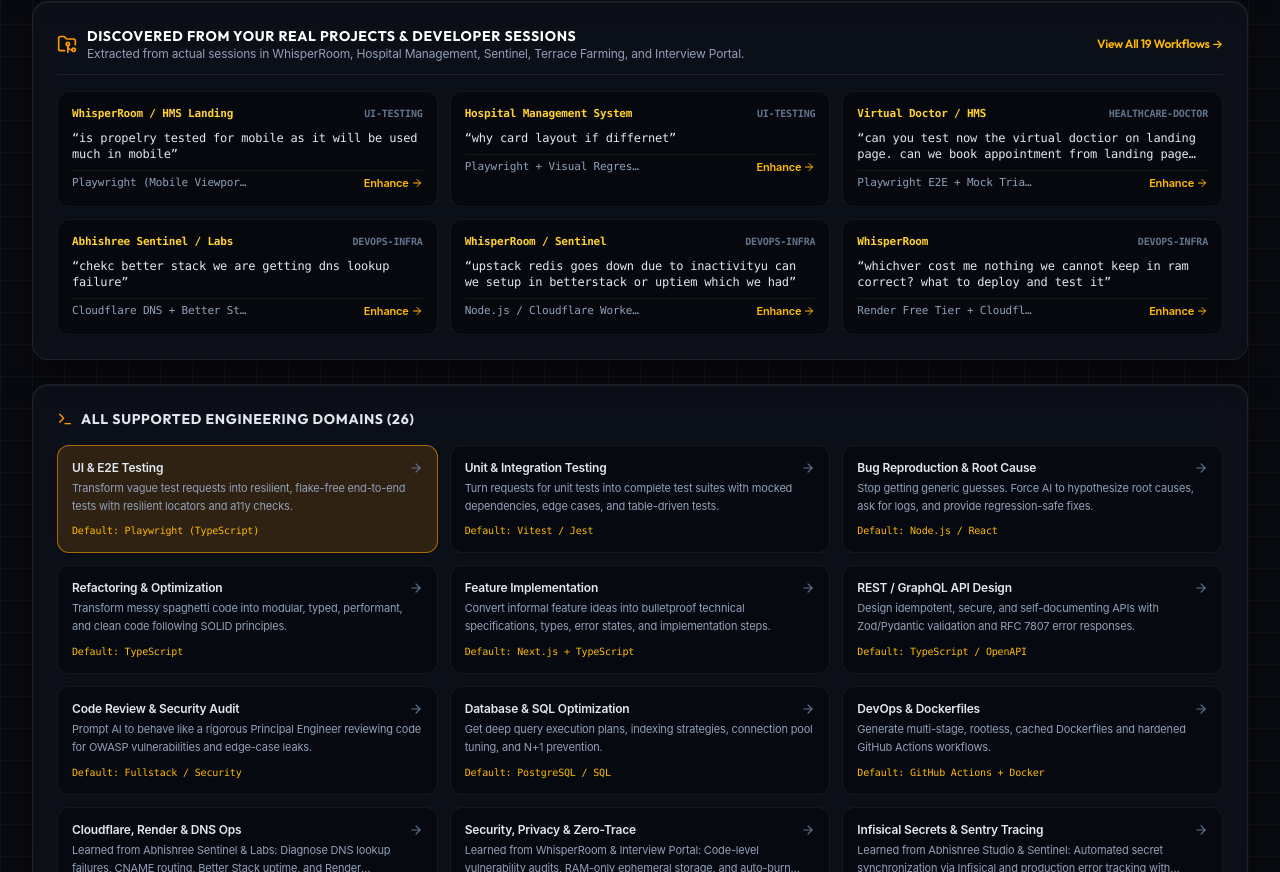
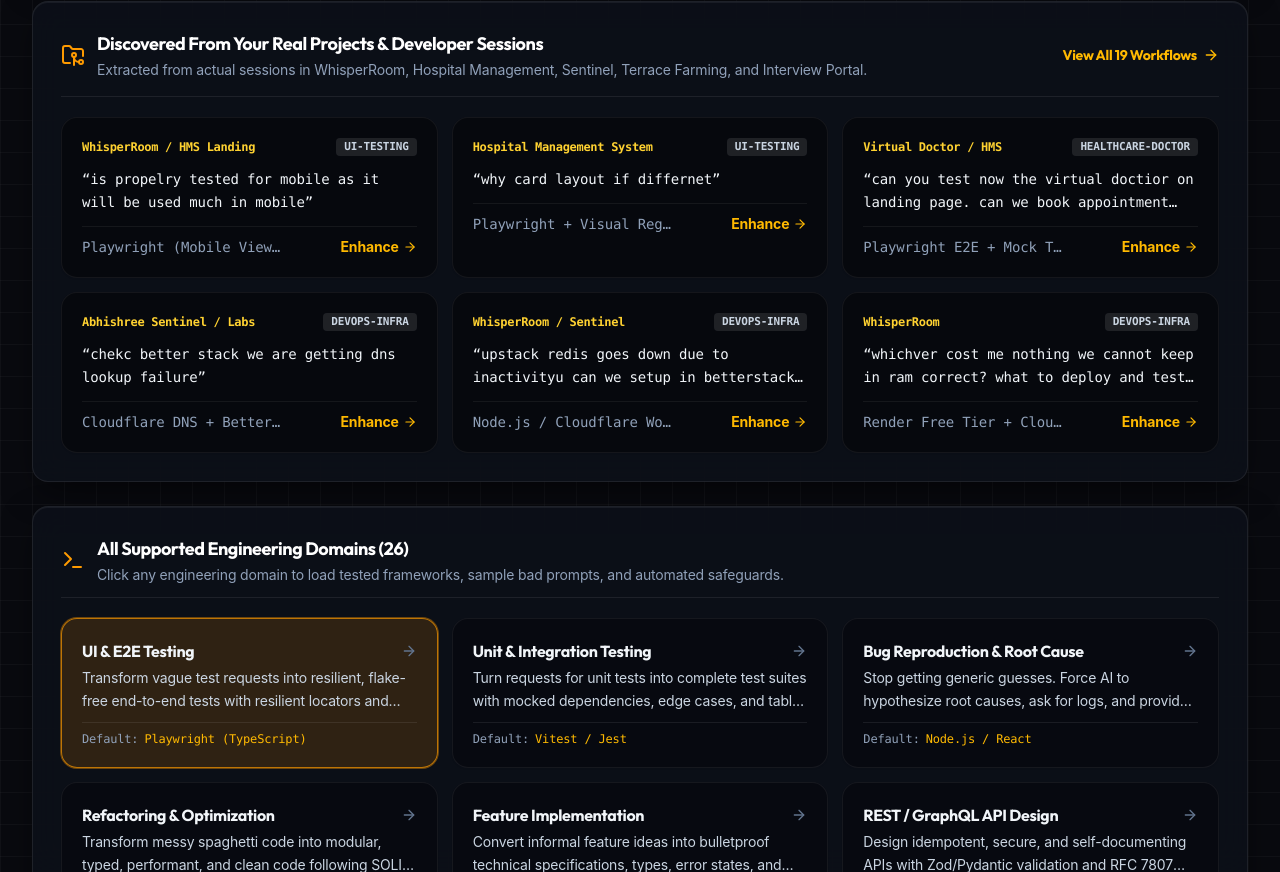
Before and after one commit to abhishreelabs/prompt-maker, a React (Vite) app: page / in a window 1280 px wide. Shown: the part 1928-2800 px from the top of the page. Built offline with nearby package versions, Linux system fonts and the light colour scheme.

Commit message:
style: bump typography and card sizing across bottom sections, domain cards, and modals

```diff
--- a/src/App.tsx
+++ b/src/App.tsx
@@ -371,50 +371,51 @@ export function App() {
         )}
 
         {/* Showcase: Learned from Your Real Workspace Sessions */}
-        <div className="craft-chassis rounded-2xl p-6 space-y-4 shadow-xl border border-slate-200 dark:border-white/[0.08]">
-          <div className="flex flex-col sm:flex-row sm:items-center justify-between gap-2 pb-3 border-b border-slate-200 dark:border-white/[0.08]">
-            <div className="flex items-center space-x-2.5">
-              <FolderGit2 className="w-5 h-5 text-amber-500" />
+        <div className="craft-chassis rounded-2xl p-6 sm:p-7 space-y-5 shadow-xl border border-slate-200 dark:border-white/[0.08]">
+          <div className="flex flex-col sm:flex-row sm:items-center justify-between gap-3 pb-4 border-b border-slate-200 dark:border-white/[0.08]">
+            <div className="flex items-center space-x-3">
+              <FolderGit2 className="w-6 h-6 text-amber-500 shrink-0" />
               <div>
-                <h3 className="font-outfit text-sm font-bold text-slate-900 dark:text-white uppercase tracking-wider">
+                <h3 className="font-outfit text-base sm:text-lg font-bold text-slate-900 dark:text-white tracking-tight">
                   Discovered From Your Real Projects & Developer Sessions
                 </h3>
-                <p className="text-xs text-slate-600 dark:text-slate-400 font-sans">
+                <p className="text-xs sm:text-sm text-slate-600 dark:text-slate-400 font-sans mt-0.5">
                   Extracted from actual sessions in WhisperRoom, Hospital Management, Sentinel, Terrace Farming, and Interview Portal.
                 </p>
               </div>
             </div>
             <button
               onClick={() => setIsLearnedOpen(true)}
-              className="text-xs font-outfit text-amber-600 dark:text-amber-400 hover:text-amber-500 flex items-center space-x-1 font-semibold self-start sm:self-auto cursor-pointer"
+              className="text-xs sm:text-sm font-outfit text-amber-600 dark:text-amber-400 hover:text-amber-500 flex items-center space-x-1.5 font-bold self-start sm:self-auto cursor-pointer group"
             >
-              <span>View All {LEARNED_USER_PROMPTS.length} Workflows &rarr;</span>
+              <span>View All {LEARNED_USER_PROMPTS.length} Workflows</span>
+              <ArrowRight className="w-4 h-4 group-hover:translate-x-0.5 transition-transform" />
             </button>
           </div>
 
-          <div className="grid grid-cols-1 md:grid-cols-2 lg:grid-cols-3 gap-3">
+          <div className="grid grid-cols-1 md:grid-cols-2 lg:grid-cols-3 gap-3.5">
             {LEARNED_USER_PROMPTS.slice(0, 6).map(item => (
               <div
                 key={item.id}
                 onClick={() => handleSelectLearnedPrompt(item)}
-                className="p-3.5 rounded-xl bg-slate-50 dark:bg-black/40 border border-slate-200 dark:border-white/[0.06] hover:border-amber-500/50 hover:bg-white dark:hover:bg-black/60 transition-all cursor-pointer space-y-2 group"
+                className="p-4 sm:p-5 rounded-2xl bg-slate-50 dark:bg-black/40 border border-slate-200 dark:border-white/[0.06] hover:border-amber-500/60 hover:bg-white dark:hover:bg-black/60 transition-all cursor-pointer space-y-3 group shadow-xs"
               >
-                <div className="flex items-center justify-between text-[11px]">
-                  <span className="font-semibold text-amber-700 dark:text-amber-300 font-mono">
+                <div className="flex items-center justify-between gap-2 text-xs">
+                  <span className="font-bold text-amber-700 dark:text-amber-300 font-mono tracking-tight truncate">
                     {item.project}
                   </span>
-                  <span className="text-slate-500 text-[10px] uppercase font-bold font-mono">
+                  <span className="text-slate-700 dark:text-slate-300 text-[11px] uppercase font-bold font-mono px-2 py-0.5 rounded bg-slate-200/80 dark:bg-white/10 shrink-0">
                     {item.category}
                   </span>
                 </div>
-                <div className="text-xs text-slate-800 dark:text-slate-200 font-mono line-clamp-2">
+                <div className="text-xs sm:text-sm text-slate-900 dark:text-slate-100 font-mono line-clamp-2 leading-relaxed">
                   &ldquo;{item.rawUserPrompt}&rdquo;
                 </div>
-                <div className="flex items-center justify-between text-[11px] pt-1 border-t border-slate-200 dark:border-white/[0.06] text-slate-500 dark:text-slate-400">
-                  <span className="truncate max-w-[180px] font-mono">{item.targetStack}</span>
-                  <span className="text-amber-600 dark:text-amber-400 font-semibold group-hover:translate-x-0.5 transition-transform flex items-center space-x-0.5">
+                <div className="flex items-center justify-between text-xs sm:text-sm pt-2.5 border-t border-slate-200 dark:border-white/[0.06] text-slate-600 dark:text-slate-400 gap-2">
+                  <span className="truncate max-w-[200px] font-mono">{item.targetStack}</span>
+                  <span className="text-amber-600 dark:text-amber-400 font-bold group-hover:translate-x-1 transition-transform flex items-center space-x-1 shrink-0">
                     <span>Enhance</span>
-                    <ArrowRight className="w-3 h-3" />
+                    <ArrowRight className="w-3.5 h-3.5" />
                   </span>
                 </div>
               </div>
@@ -423,14 +424,21 @@ export function App() {
         </div>
 
         {/* Developer Use Case Directory / Cheat-sheet */}
-        <div className="craft-chassis rounded-2xl p-6 space-y-4 border border-slate-200 dark:border-white/[0.08]">
-          <div className="flex items-center space-x-2">
-            <Terminal className="w-4 h-4 text-amber-500" />
-            <h3 className="font-outfit text-sm font-bold text-slate-900 dark:text-slate-200 uppercase tracking-wider">
-              All Supported Engineering Domains ({USE_CASES.length})
-            </h3>
+        <div className="craft-chassis rounded-2xl p-6 sm:p-7 space-y-5 border border-slate-200 dark:border-white/[0.08]">
+          <div className="flex items-center justify-between pb-3 border-b border-slate-200 dark:border-white/[0.08]">
+            <div className="flex items-center space-x-3">
+              <Terminal className="w-6 h-6 text-amber-500 shrink-0" />
+              <div>
+                <h3 className="font-outfit text-base sm:text-lg font-bold text-slate-900 dark:text-white tracking-tight">
+                  All Supported Engineering Domains ({USE_CASES.length})
+                </h3>
+                <p className="text-xs sm:text-sm text-slate-600 dark:text-slate-400 font-sans mt-0.5">
+                  Click any engineering domain to load tested frameworks, sample bad prompts, and automated safeguards.
+                </p>
+              </div>
+            </div>
           </div>
-          <div className="grid grid-cols-1 sm:grid-cols-2 lg:grid-cols-3 gap-3">
+          <div className="grid grid-cols-1 sm:grid-cols-2 lg:grid-cols-3 gap-3.5">
             {USE_CASES.map(uc => (
               <div
                 key={uc.id}
@@ -442,21 +450,22 @@ export function App() {
                   }
                   window.scrollTo({ top: 120, behavior: 'smooth' });
                 }}
-                className={`p-3.5 rounded-xl border transition-all cursor-pointer ${
+                className={`p-4 sm:p-5 rounded-2xl border transition-all cursor-pointer shadow-xs space-y-2.5 ${
                   uc.id === useCase
-                    ? 'bg-amber-50 dark:bg-amber-500/15 border-amber-500/60 text-slate-900 dark:text-white shadow-sm'
-                    : 'bg-slate-50 dark:bg-black/30 border-slate-200 dark:border-white/[0.06] text-slate-600 dark:text-slate-400 hover:border-slate-300 dark:hover:border-white/20 hover:text-slate-900 dark:hover:text-slate-200'
+                    ? 'bg-amber-50 dark:bg-amber-500/15 border-amber-500/70 text-slate-900 dark:text-white shadow-md ring-1 ring-amber-500/40'
+                    : 'bg-slate-50 dark:bg-black/30 border-slate-200 dark:border-white/[0.06] text-slate-600 dark:text-slate-400 hover:border-slate-300 dark:hover:border-white/20 hover:text-slate-900 dark:hover:text-slate-200 hover:bg-white dark:hover:bg-black/50'
                 }`}
               >
-                <div className="flex items-center justify-between text-xs font-semibold mb-1">
-                  <span className="text-slate-900 dark:text-slate-200 font-semibold">{uc.name}</span>
-                  <ArrowRight className="w-3.5 h-3.5 text-slate-400 dark:text-slate-500" />
+                <div className="flex items-center justify-between text-sm sm:text-base font-bold font-outfit mb-1">
+                  <span className="text-slate-900 dark:text-slate-100">{uc.name}</span>
+                  <ArrowRight className="w-4 h-4 text-slate-400 dark:text-slate-500 shrink-0" />
                 </div>
-                <p className="text-[11px] text-slate-600 dark:text-slate-400 line-clamp-2 leading-relaxed">
+                <p className="text-xs sm:text-sm text-slate-700 dark:text-slate-300 line-clamp-2 leading-relaxed font-sans">
                   {uc.description}
                 </p>
-                <div className="mt-2 text-[10px] text-amber-700 dark:text-amber-400 font-mono">
-                  Default: {uc.defaultFramework}
+                <div className="mt-2.5 pt-2 border-t border-slate-200/80 dark:border-white/[0.08] text-xs font-mono text-amber-700 dark:text-amber-400 flex items-center space-x-1.5 font-medium">
+                  <span className="text-slate-500 dark:text-slate-400 text-xs">Default:</span>
+                  <span className="truncate">{uc.defaultFramework}</span>
                 </div>
               </div>
             ))}
@@ -465,17 +474,17 @@ export function App() {
       </main>
 
       {/* Footer */}
-      <footer className="border-t border-slate-200 dark:border-slate-800/80 py-6 text-center text-xs text-slate-500">
-        <div className="max-w-7xl mx-auto px-4 flex flex-col sm:flex-row items-center justify-between gap-2">
-          <div>
-            <span className="font-semibold text-slate-700 dark:text-slate-400">Prompt Maker</span> &mdash; The Developer&apos;s Meta-Prompt Assistant
+      <footer className="border-t border-slate-200 dark:border-slate-800/80 py-7 text-center text-sm text-slate-600 dark:text-slate-400 font-sans">
+        <div className="max-w-7xl mx-auto px-4 flex flex-col sm:flex-row items-center justify-between gap-3">
+          <div className="text-xs sm:text-sm">
+            <span className="font-bold text-slate-800 dark:text-slate-200">Prompt Maker</span> &mdash; The Developer&apos;s Meta-Prompt Assistant
           </div>
-          <div className="flex items-center space-x-4 text-[11px]">
-            <span>Press <kbd className="px-1.5 py-0.5 bg-slate-200 dark:bg-slate-800 text-slate-800 dark:text-slate-300 rounded font-mono">⌘ + Enter</kbd> to transform</span>
+          <div className="flex items-center space-x-4 text-xs sm:text-sm">
+            <span>Press <kbd className="px-2 py-1 bg-slate-200 dark:bg-slate-800 text-slate-900 dark:text-slate-200 rounded font-mono text-xs font-bold shadow-xs">⌘ + Enter</kbd> to compile</span>
             <span>•</span>
             <button
               onClick={() => setIsSettingsOpen(true)}
-              className="text-indigo-600 dark:text-indigo-400 hover:underline"
+              className="text-indigo-600 dark:text-indigo-400 hover:underline font-semibold cursor-pointer"
             >
               Configure API Keys
             </button>
--- a/src/components/BadPromptInput.tsx
+++ b/src/components/BadPromptInput.tsx
@@ -146,7 +146,7 @@ export const BadPromptInput: React.FC<BadPromptInputProps> = ({
             <span>draft.prompt</span>
             <span className="w-1.5 h-1.5 rounded-full bg-amber-500 animate-pulse ml-1" />
           </div>
-          <span className="text-[11px] font-mono text-slate-500 hidden sm:inline">
+          <span className="text-xs font-mono text-slate-500 hidden sm:inline">
             Stage 1: Raw Input
           </span>
         </div>
@@ -302,7 +302,7 @@ export const BadPromptInput: React.FC<BadPromptInputProps> = ({
         {showConfig && (
           <div className="grid grid-cols-1 sm:grid-cols-3 gap-3 p-3 rounded-xl bg-slate-50 dark:bg-black/30 border border-slate-200 dark:border-white/[0.06] text-xs animate-in fade-in duration-150">
             <div>
-              <label className="block text-slate-600 dark:text-slate-400 font-mono text-[11px] mb-1">
+              <label className="block text-slate-700 dark:text-slate-300 font-mono text-xs font-semibold mb-1.5">
                 Target Framework:
               </label>
               <input
@@ -315,7 +315,7 @@ export const BadPromptInput: React.FC<BadPromptInputProps> = ({
             </div>
 
             <div>
-              <label className="block text-slate-600 dark:text-slate-400 font-mono text-[11px] mb-1">
+              <label className="block text-slate-700 dark:text-slate-300 font-mono text-xs font-semibold mb-1.5">
                 Model Dialect:
               </label>
               <select
@@ -332,7 +332,7 @@ export const BadPromptInput: React.FC<BadPromptInputProps> = ({
             </div>
 
             <div>
-              <label className="block text-slate-600 dark:text-slate-400 font-mono text-[11px] mb-1">
+              <label className="block text-slate-700 dark:text-slate-300 font-mono text-xs font-semibold mb-1.5">
                 Rigor Tone:
               </label>
               <select
--- a/src/components/Header.tsx
+++ b/src/components/Header.tsx
@@ -52,7 +52,7 @@ export const Header: React.FC<HeaderProps> = ({
               <span className="font-outfit font-extrabold text-base tracking-tight text-slate-900 dark:text-white">
                 Prompt Maker
               </span>
-              <span className="text-[10px] font-mono px-1.5 py-0.5 rounded bg-slate-100 dark:bg-white/[0.06] text-slate-600 dark:text-slate-400 border border-slate-200 dark:border-white/[0.08]">
+              <span className="text-xs font-mono font-semibold px-2 py-0.5 rounded bg-slate-100 dark:bg-white/[0.06] text-slate-700 dark:text-slate-300 border border-slate-200 dark:border-white/[0.08]">
                 v0.1.0
               </span>
             </div>
@@ -128,17 +128,17 @@ export const Header: React.FC<HeaderProps> = ({
             {engineUsed === 'offline' ? (
               <>
                 <Cpu className="w-3.5 h-3.5 text-emerald-600 dark:text-emerald-400" />
-                <span className="text-emerald-700 dark:text-emerald-400 font-mono text-[11px] hidden sm:inline">Offline (0$)</span>
+                <span className="text-emerald-700 dark:text-emerald-400 font-mono text-xs font-semibold hidden sm:inline">Offline (0$)</span>
               </>
             ) : engineUsed === 'gemini' ? (
               <>
                 <Zap className="w-3.5 h-3.5 text-amber-500 dark:text-amber-400 animate-pulse" />
-                <span className="text-amber-700 dark:text-amber-400 font-mono text-[11px] hidden sm:inline">Gemini AI</span>
+                <span className="text-amber-700 dark:text-amber-400 font-mono text-xs font-semibold hidden sm:inline">Gemini AI</span>
               </>
             ) : (
               <>
                 <Zap className="w-3.5 h-3.5 text-blue-500 dark:text-blue-400" />
-                <span className="text-blue-700 dark:text-blue-400 font-mono text-[11px] hidden sm:inline">OpenAI</span>
+                <span className="text-blue-700 dark:text-blue-400 font-mono text-xs font-semibold hidden sm:inline">OpenAI</span>
               </>
             )}
           </div>
@@ -151,7 +151,7 @@ export const Header: React.FC<HeaderProps> = ({
           >
             <History className="w-3.5 h-3.5" />
             {historyCount > 0 && (
-              <span className="text-[10px] font-mono px-1 rounded bg-amber-500 text-black font-bold">
+              <span className="text-xs font-mono px-1.5 py-0.2 rounded bg-amber-500 text-black font-bold">
                 {historyCount}
               </span>
             )}
--- a/src/components/McpModal.tsx
+++ b/src/components/McpModal.tsx
@@ -90,11 +90,11 @@ export const McpModal: React.FC<McpModalProps> = ({ isOpen, onClose }) => {
             <div>
               <div className="flex items-center space-x-2">
                 <h3 className="font-bold text-base text-slate-900 dark:text-white">Model Context Protocol (MCP) Server</h3>
-                <span className="text-[10px] font-mono font-semibold px-2 py-0.5 rounded-full bg-cyan-500/10 text-cyan-700 dark:text-cyan-400 border border-cyan-500/20">
+                <span className="text-xs font-mono font-semibold px-2.5 py-0.5 rounded-full bg-cyan-500/10 text-cyan-700 dark:text-cyan-400 border border-cyan-500/20">
                   Ready for AI Agents
                 </span>
               </div>
-              <p className="text-xs text-slate-600 dark:text-slate-400">
+              <p className="text-xs sm:text-sm text-slate-600 dark:text-slate-400 mt-0.5">
                 Let Cursor, Claude, Windsurf, or Antigravity agents enhance your prompts before writing code.
               </p>
             </div>
@@ -126,13 +126,13 @@ export const McpModal: React.FC<McpModalProps> = ({ isOpen, onClose }) => {
 
         {/* Code Content */}
         <div className="p-5 space-y-4">
-          <div className="flex items-center justify-between text-xs">
+          <div className="flex items-center justify-between text-xs sm:text-sm">
             <span className="text-slate-900 dark:text-slate-300 font-semibold">{current.title}</span>
-            <span className="text-slate-500 dark:text-slate-500 font-mono text-[11px]">{current.filename}</span>
+            <span className="text-slate-500 dark:text-slate-400 font-mono text-xs">{current.filename}</span>
           </div>
 
           <div className="relative">
-            <pre className="p-4 rounded-xl bg-slate-950 border border-slate-800 font-mono text-xs text-slate-200 overflow-x-auto">
+            <pre className="p-4 rounded-xl bg-slate-950 border border-slate-800 font-mono text-xs sm:text-sm text-slate-200 overflow-x-auto leading-relaxed">
               {current.content}
             </pre>
             <button
@@ -154,12 +154,12 @@ export const McpModal: React.FC<McpModalProps> = ({ isOpen, onClose }) => {
           </div>
 
           {/* Tools exposed summary */}
-          <div className="bg-slate-50 dark:bg-slate-950/60 rounded-xl p-4 border border-slate-200 dark:border-slate-800/80 space-y-2.5 text-xs">
-            <div className="text-slate-900 dark:text-slate-300 font-semibold flex items-center space-x-1.5">
+          <div className="bg-slate-50 dark:bg-slate-950/60 rounded-xl p-4 border border-slate-200 dark:border-slate-800/80 space-y-2.5 text-xs sm:text-sm">
+            <div className="text-slate-900 dark:text-slate-300 font-semibold flex items-center space-x-1.5 text-xs sm:text-sm">
               <ShieldCheck className="w-4 h-4 text-emerald-600 dark:text-emerald-400" />
               <span>Tools Available to Your AI Agent:</span>
             </div>
-            <ul className="space-y-1.5 text-slate-600 dark:text-slate-400 text-[11px]">
+            <ul className="space-y-1.5 text-slate-700 dark:text-slate-300 text-xs leading-relaxed">
               <li>
                 <strong className="text-slate-900 dark:text-slate-200 font-mono">enhance_developer_prompt:</strong> Rewrites raw tasks into production prompts with personas, resilient locators, and edge cases.
               </li>
```
Also changed, not shown: src/components/HistoryDrawer.tsx (+12 -12 lines), src/components/LearnedPromptsModal.tsx (+11 -11 lines).
